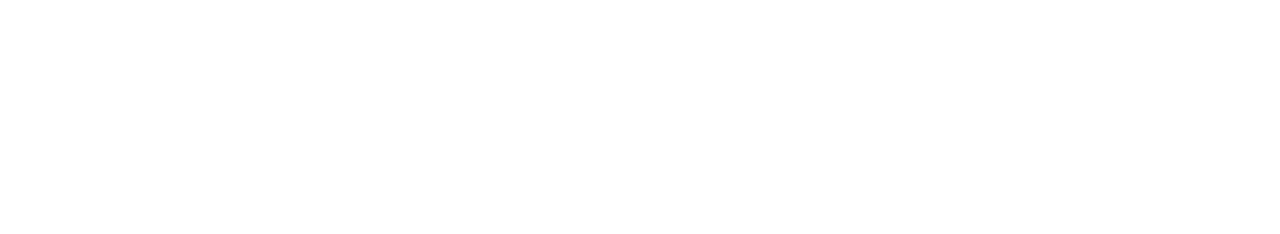
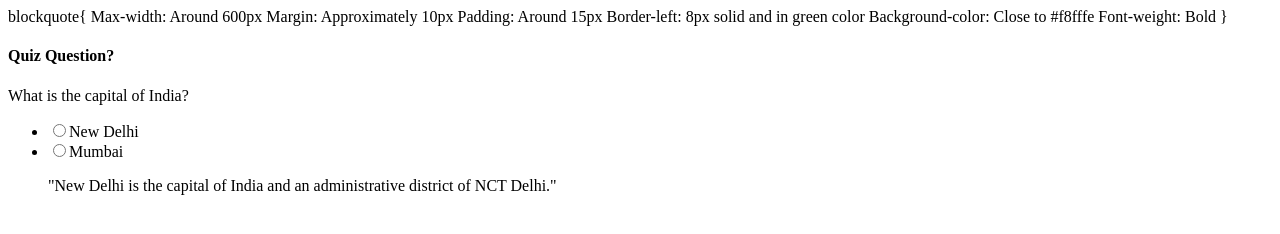
Before and after one commit to acciojob/trivia-singhraj123, a website: page main.html in a window 1280 px wide. Drawn offline with Linux system fonts and the light colour scheme.

Commit message:
created a submission

```diff
--- a/main.html
+++ b/main.html
@@ -4,10 +4,31 @@
 
 <head>
 	<link rel="stylesheet" href="styles.css">
+	blockquote{
+	Max-width: Around 600px
+    Margin: Approximately 10px
+    Padding: Around 15px
+    Border-left: 8px solid and in green color
+    Background-color: Close to #f8fffe
+    Font-weight: Bold
+	}
 </head>
 
 <body>
 	<!-- the entire body must be written by student -->
+	<h4>Quiz Question?</h4>
+    <p>What is the capital of India?</p>
+	<ul>
+		<li>
+			<label><input type="radio" name="capital" value="new Delhi">New Delhi</label><br>
+		</li>
+		<li>
+			<label><input type="radio" name="capital" value="Mumbai">Mumbai</label>
+		</li>
+	</ul>
+	<blockquote>
+		"New Delhi is the capital of India and an administrative district of NCT Delhi."
+	</blockquote>
     <script type="text/javascript" src="./script.js">
 </script>
 
```
